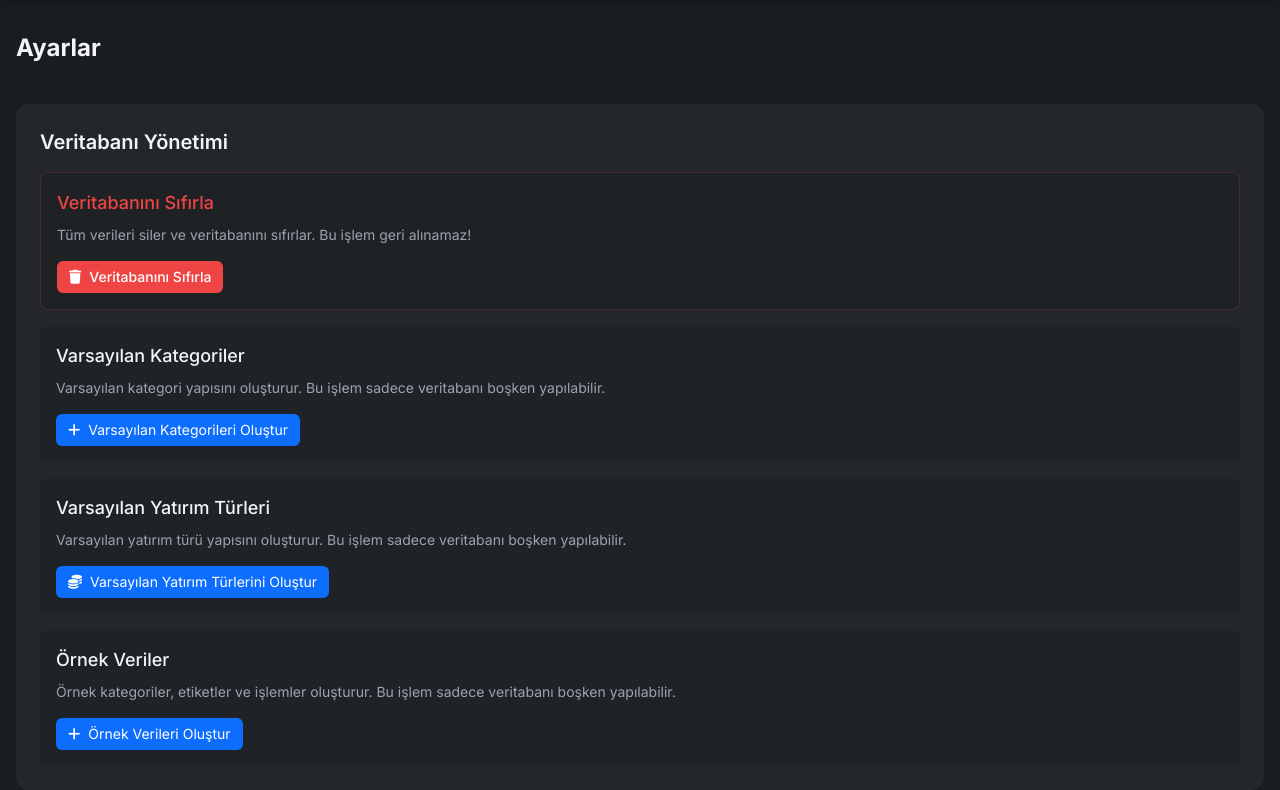
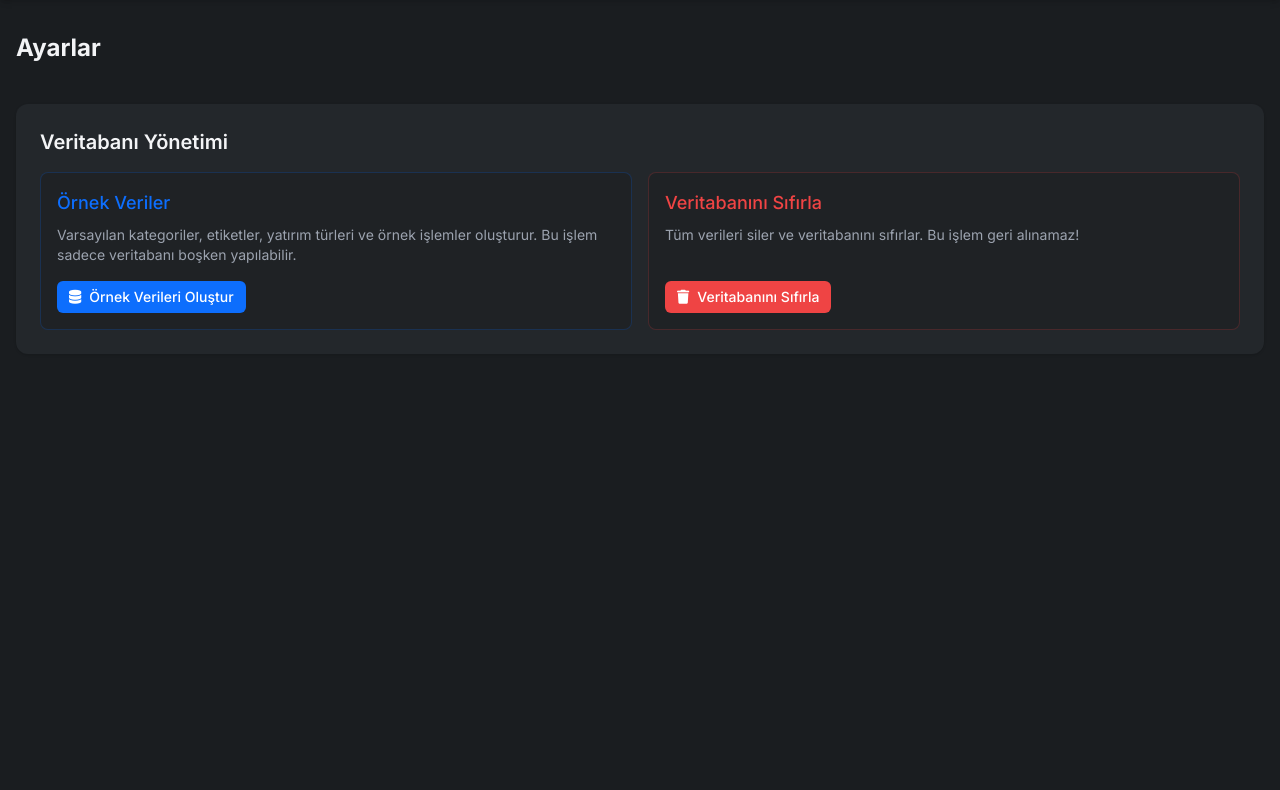
Before and after one commit to ZekeriyaAY/track-finance, a Flask app: template templates/settings/index.html in a window 1280 px wide. Shown: the part 64-854 px from the top of the page. After the commit the page ends 394 px from the top, so only its background shows below. Run offline with Flask 3, Linux system fonts and the light colour scheme; the template is opened without the code that fills it, so the values that code supplies are empty; some libraries are stand-ins or nearby versions.

Commit message:
refactor: settings sayfası ve route'ları düzenlendi

```diff
--- a/templates/settings/index.html
+++ b/templates/settings/index.html
@@ -8,53 +8,38 @@
     <h1 class="text-2xl font-bold">Ayarlar</h1>
   </div>
 
+  <!-- Veritabanı Yönetimi -->
   <div class="bg-card rounded-xl shadow p-6 space-y-6">
     <div class="space-y-4">
       <h2 class="text-xl font-semibold">Veritabanı Yönetimi</h2>
 
-      <div class="space-y-4">
-        <div class="p-4 bg-darkbg/40 rounded-lg border border-red-500/20">
+      <div class="grid grid-cols-1 md:grid-cols-2 gap-4">
+        <!-- Örnek Veriler -->
+        <div class="p-4 bg-darkbg/40 rounded-lg border border-primary/20 flex flex-col">
+          <h3 class="text-lg font-medium mb-2 text-primary">Örnek Veriler</h3>
+          <p class="text-gray-400 text-sm mb-4">Varsayılan kategoriler, etiketler, yatırım türleri ve örnek işlemler oluşturur. Bu işlem sadece veritabanı boşken yapılabilir.</p>
+          <div class="mt-auto">
+            <form action="{{ url_for('settings.create_dummy_data_route') }}" method="POST" class="inline">
+              <button type="submit" class="inline-flex items-center gap-2 px-3 py-2 rounded-md bg-primary text-white hover:bg-primary/90 transition text-sm font-medium">
+                <i class="fas fa-database"></i>
+                Örnek Verileri Oluştur
+              </button>
+            </form>
+          </div>
+        </div>
+
+        <!-- Veritabanı Sıfırlama -->
+        <div class="p-4 bg-darkbg/40 rounded-lg border border-red-500/20 flex flex-col">
           <h3 class="text-lg font-medium mb-2 text-red-500">Veritabanını Sıfırla</h3>
           <p class="text-gray-400 text-sm mb-4">Tüm verileri siler ve veritabanını sıfırlar. Bu işlem geri alınamaz!</p>
-          <form action="{{ url_for('settings.reset_database') }}" method="POST" class="inline" onsubmit="return confirm('Tüm veriler silinecek! Bu işlemden emin misiniz?');">
-            <button type="submit" class="inline-flex items-center gap-2 px-2 py-1 rounded-md !bg-red-500 !text-white hover:!bg-red-600 transition text-sm font-medium">
-              <i class="fas fa-trash"></i>
-              Veritabanını Sıfırla
-            </button>
-          </form>
-        </div>
-
-        <div class="p-4 bg-darkbg/40 rounded-lg">
-          <h3 class="text-lg font-medium mb-2">Varsayılan Kategoriler</h3>
-          <p class="text-gray-400 text-sm mb-4">Varsayılan kategori yapısını oluşturur. Bu işlem sadece veritabanı boşken yapılabilir.</p>
-          <form action="{{ url_for('settings.create_default_categories_route') }}" method="POST" class="inline">
-            <button type="submit" class="inline-flex items-center gap-2 px-2 py-1 rounded-md bg-primary text-white hover:bg-primary/90 transition text-sm">
-              <i class="fas fa-plus"></i>
-              Varsayılan Kategorileri Oluştur
-            </button>
-          </form>
-        </div>
-
-        <div class="p-4 bg-darkbg/40 rounded-lg">
-          <h3 class="text-lg font-medium mb-2">Varsayılan Yatırım Türleri</h3>
-          <p class="text-gray-400 text-sm mb-4">Varsayılan yatırım türü yapısını oluşturur. Bu işlem sadece veritabanı boşken yapılabilir.</p>
-          <form action="{{ url_for('settings.create_default_investment_types_route') }}" method="POST" class="inline">
-            <button type="submit" class="inline-flex items-center gap-2 px-2 py-1 rounded-md bg-primary text-white hover:bg-primary/90 transition text-sm">
-              <i class="fas fa-coins"></i>
-              Varsayılan Yatırım Türlerini Oluştur
-            </button>
-          </form>
-        </div>
-
-        <div class="p-4 bg-darkbg/40 rounded-lg">
-          <h3 class="text-lg font-medium mb-2">Örnek Veriler</h3>
-          <p class="text-gray-400 text-sm mb-4">Örnek kategoriler, etiketler ve işlemler oluşturur. Bu işlem sadece veritabanı boşken yapılabilir.</p>
-          <form action="{{ url_for('settings.create_dummy_data_route') }}" method="POST" class="inline">
-            <button type="submit" class="inline-flex items-center gap-2 px-2 py-1 rounded-md bg-primary text-white hover:bg-primary/90 transition text-sm">
-              <i class="fas fa-plus"></i>
-              Örnek Verileri Oluştur
-            </button>
-          </form>
+          <div class="mt-auto">
+            <form action="{{ url_for('settings.reset_database') }}" method="POST" class="inline" onsubmit="return confirm('Tüm veriler silinecek! Bu işlemden emin misiniz?');">
+              <button type="submit" class="inline-flex items-center gap-2 px-3 py-2 rounded-md !bg-red-500 !text-white hover:!bg-red-600 transition text-sm font-medium">
+                <i class="fas fa-trash"></i>
+                Veritabanını Sıfırla
+              </button>
+            </form>
+          </div>
         </div>
       </div>
     </div>
```
Also changed, not shown: routes/settings_routes.py (+23 -127 lines).
